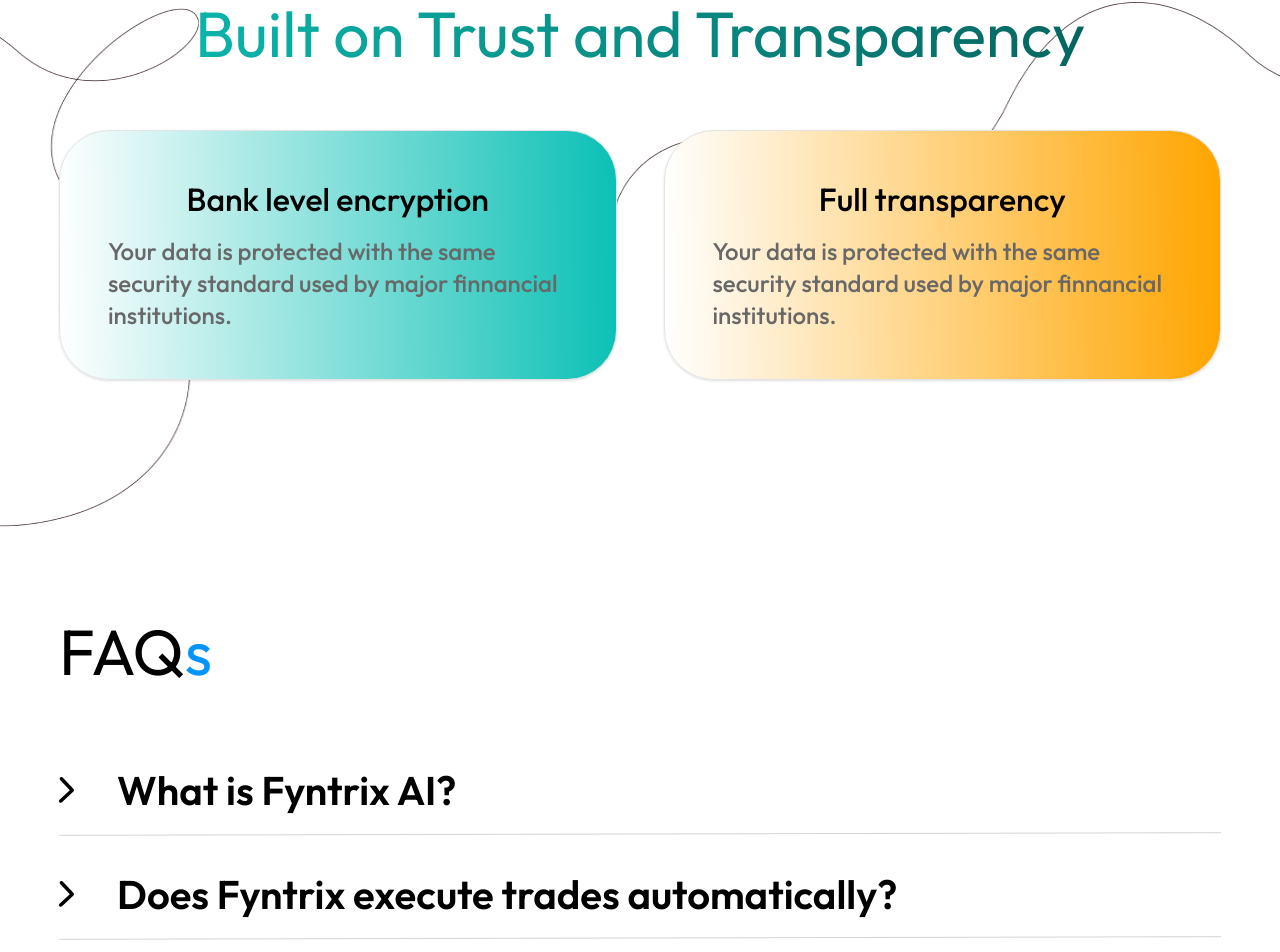
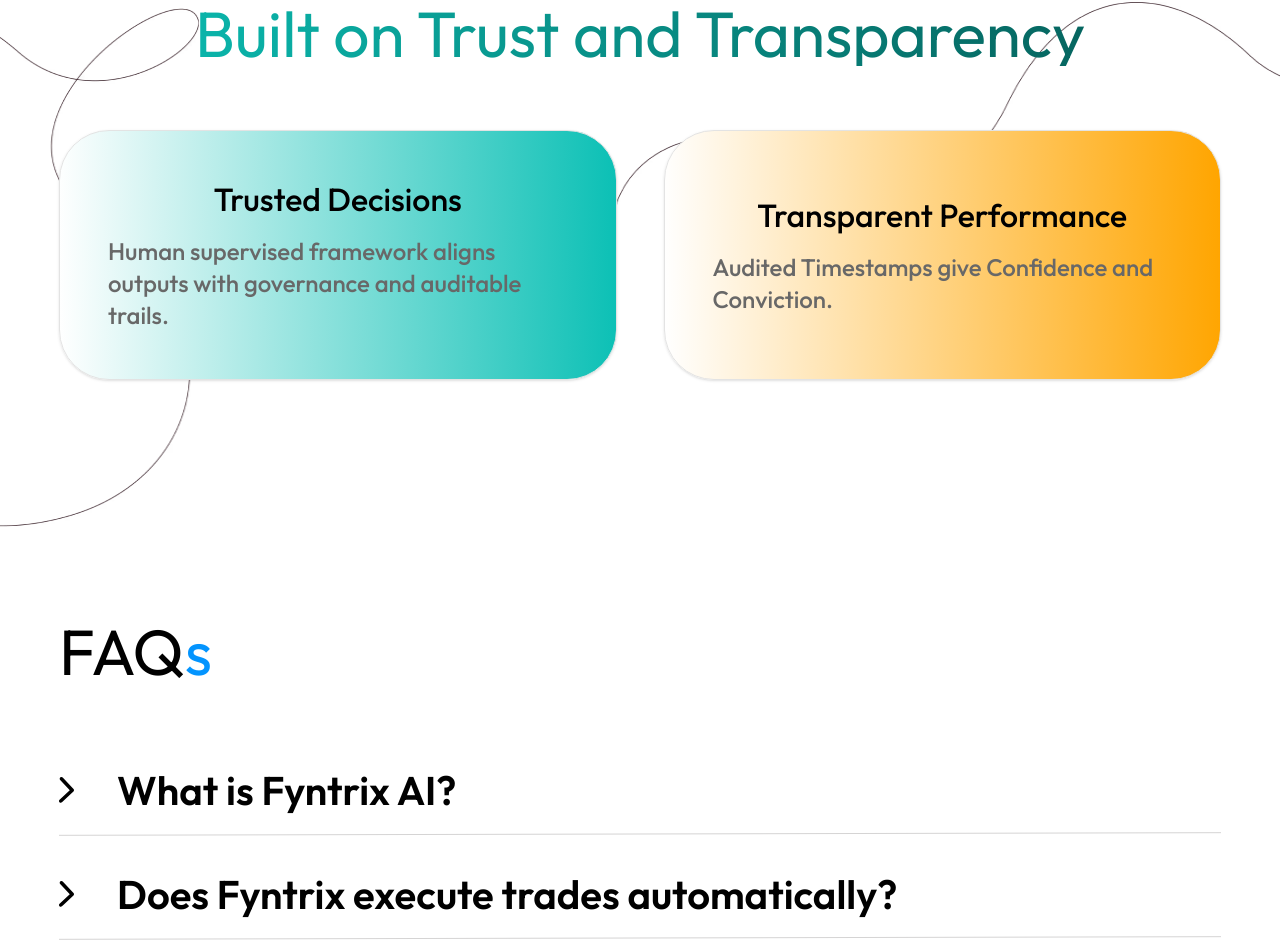
Before and after one commit to yatharthaurangpure01/Fyntrix, a React (Vite) app: page / in a window 1280 px wide. Shown: the part 4176-5128 px from the top of the page. Built offline with nearby package versions, Linux system fonts and the light colour scheme.

Commit message:
Update Landing screen

```diff
--- a/src/screens/Landing/Landing.tsx
+++ b/src/screens/Landing/Landing.tsx
@@ -54,16 +54,16 @@ const tradingFeatures = [
 
 const trustFeatures = [
   {
-    title: "Bank level encryption",
+    title: "Trusted Decisions",
     description:
-      "Your data is protected with the same security standard used by major finnancial institutions.",
+      "Human supervised framework aligns outputs with governance and auditable trails.",
     gradient:
       "bg-[linear-gradient(89deg,rgba(255,255,255,1)_0%,rgba(11,192,181,1)_100%)]",
   },
   {
-    title: "Full transparency",
+    title: "Transparent Performance",
     description:
-      "Your data is protected with the same security standard used by major finnancial institutions.",
+      "Audited Timestamps give Confidence and Conviction.",
     gradient:
       "bg-[linear-gradient(89deg,rgba(255,255,255,1)_0%,rgba(255,165,0,1)_100%)]",
     accent: true,
```
